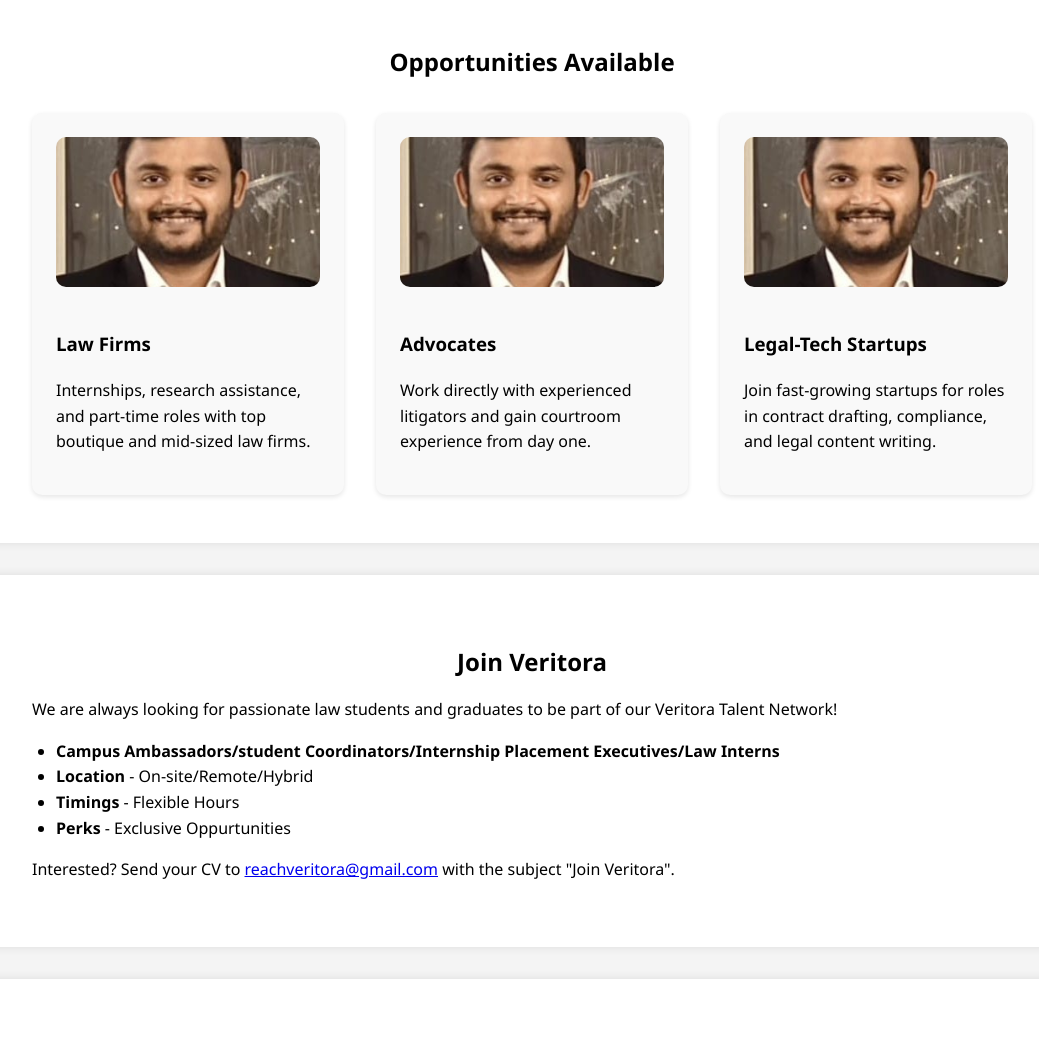
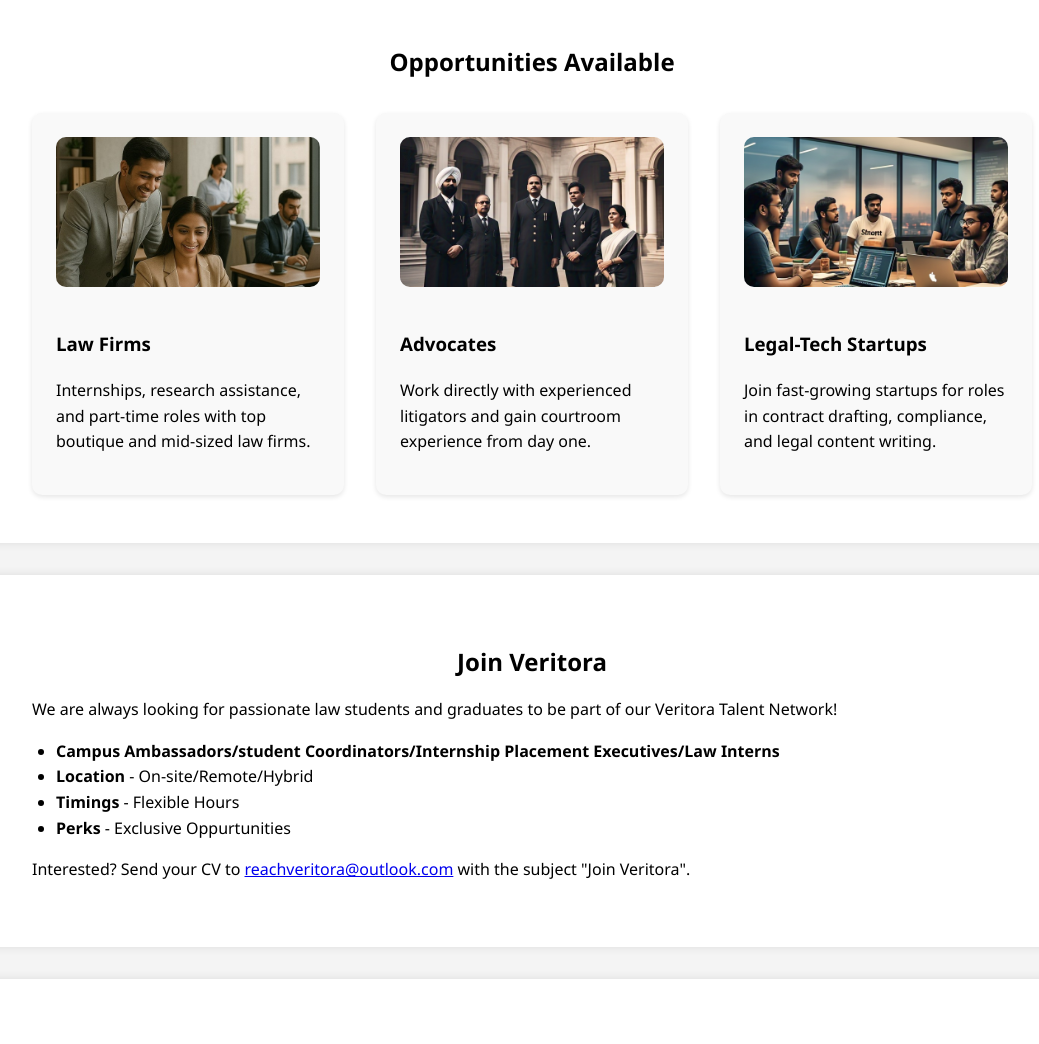
Before and after one commit to officialaman092001/Veritora, a plain HTML site: page index.html in a window 1280 px wide. Shown: the part 2500-3544 px from the top of the page, without its empty margins (108-1147 px from the left). Drawn offline with Linux system fonts and the light colour scheme.

Commit message:
Update index.html

```diff
--- a/index.html
+++ b/index.html
@@ -218,17 +218,17 @@
   <h2>Opportunities Available</h2>
   <div class="grid">
     <div class="card">
-	    <img src="https://github.com/officialaman092001/Veritora/blob/ec65ceaa9002a8df40aa986fa2beaa15a35ff754/Aman.jpg?raw=true" alt="Law Firms">
+	    <img src="https://github.com/officialaman092001/Veritora/blob/9b94945be1c9b4f3ba022c5bf970cd1fa7cdfcbd/Lawfirm.jpg?raw=true" alt="Law Firms">
       <h3>Law Firms</h3>
       <p>Internships, research assistance, and part-time roles with top boutique and mid-sized law firms.</p>
     </div>
     <div class="card">
-	    <img src="https://github.com/officialaman092001/Veritora/blob/ec65ceaa9002a8df40aa986fa2beaa15a35ff754/Aman.jpg?raw=true" alt="Advocates">
+	    <img src="https://github.com/officialaman092001/Veritora/blob/9b94945be1c9b4f3ba022c5bf970cd1fa7cdfcbd/advocates.jpeg?raw=true" alt="Advocates">
       <h3>Advocates</h3>
       <p>Work directly with experienced litigators and gain courtroom experience from day one.</p>
     </div>
     <div class="card">
-	    <img src="https://github.com/officialaman092001/Veritora/blob/ec65ceaa9002a8df40aa986fa2beaa15a35ff754/Aman.jpg?raw=true" alt="Legal Tech Stratups">
+	    <img src="https://github.com/officialaman092001/Veritora/blob/9b94945be1c9b4f3ba022c5bf970cd1fa7cdfcbd/Startup.jpeg?raw=true" alt="Legal Tech Stratups">
       <h3>Legal-Tech Startups</h3>
       <p>Join fast-growing startups for roles in contract drafting, compliance, and legal content writing.</p>
     </div>
@@ -244,7 +244,7 @@
     <li><strong>Timings</strong> - Flexible Hours</li>
     <li><strong>Perks</strong> - Exclusive Oppurtunities</li>
   </ul>
-  <p>Interested? Send your CV to <a href="mailto:reachveritora@gmail.com">reachveritora@gmail.com</a> with the subject "Join Veritora".</p>
+  <p>Interested? Send your CV to <a href="mailto:reachveritora@outlook.com">reachveritora@outlook.com</a> with the subject "Join Veritora".</p>
 </section>
 
 <section id="team">
```
